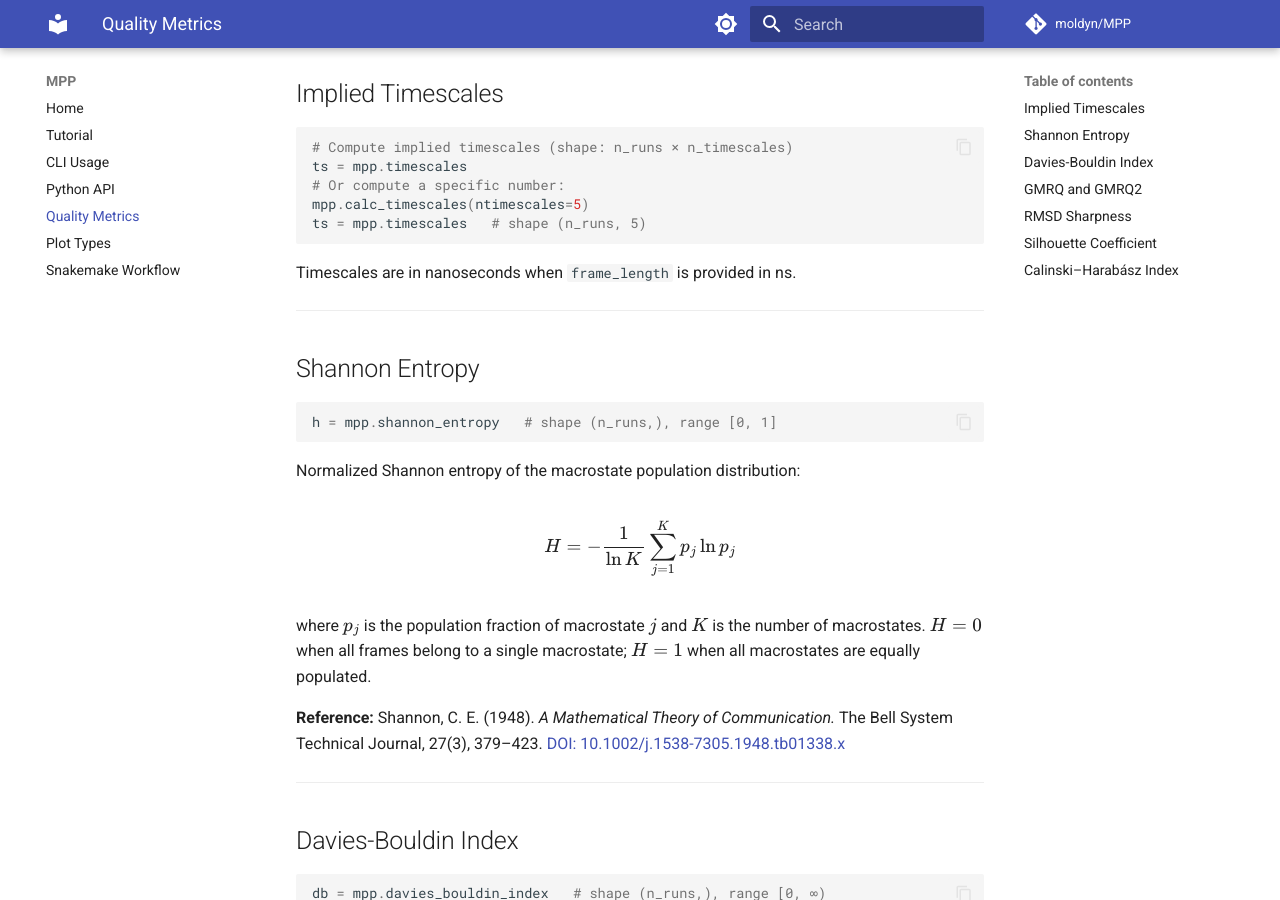
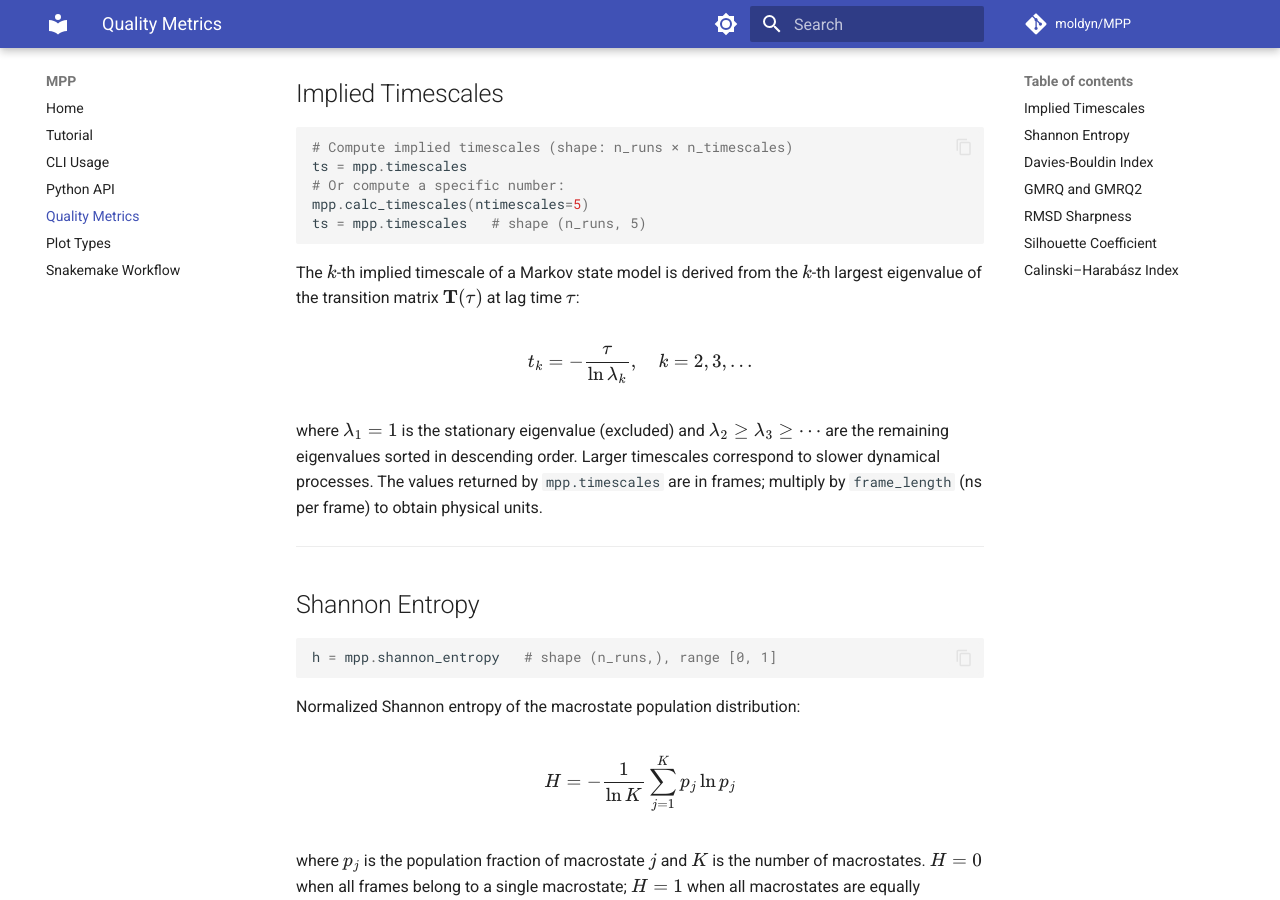
Before and after one commit to moldyn/MPP, an MkDocs documentation site: the page built from docs/metrics.md, in a window 1280 px wide and 900 px high, scrolled down 318 px. Built offline with MkDocs 1.6.1 and Material for MkDocs 9.7.7, drawn with Linux system fonts in a browser that asks for light colours; comment, search, counter and statistics services are not loaded.

Commit message:
docs: add mathematical definition of implied timescales to metrics page

````diff
--- a/docs/metrics.md
+++ b/docs/metrics.md
@@ -22,7 +22,19 @@ mpp.calc_timescales(ntimescales=5)
 ts = mpp.timescales   # shape (n_runs, 5)
 ```
 
-Timescales are in nanoseconds when `frame_length` is provided in ns.
+The \(k\)-th implied timescale of a Markov state model is derived from the
+\(k\)-th largest eigenvalue of the transition matrix \(\mathbf{T}(\tau)\) at
+lag time \(\tau\):
+
+\[
+t_k = -\frac{\tau}{\ln \lambda_k}, \quad k = 2, 3, \ldots
+\]
+
+where \(\lambda_1 = 1\) is the stationary eigenvalue (excluded) and
+\(\lambda_2 \geq \lambda_3 \geq \cdots\) are the remaining eigenvalues sorted
+in descending order. Larger timescales correspond to slower dynamical processes.
+The values returned by `mpp.timescales` are in frames; multiply by
+`frame_length` (ns per frame) to obtain physical units.
 
 ---
 
````
